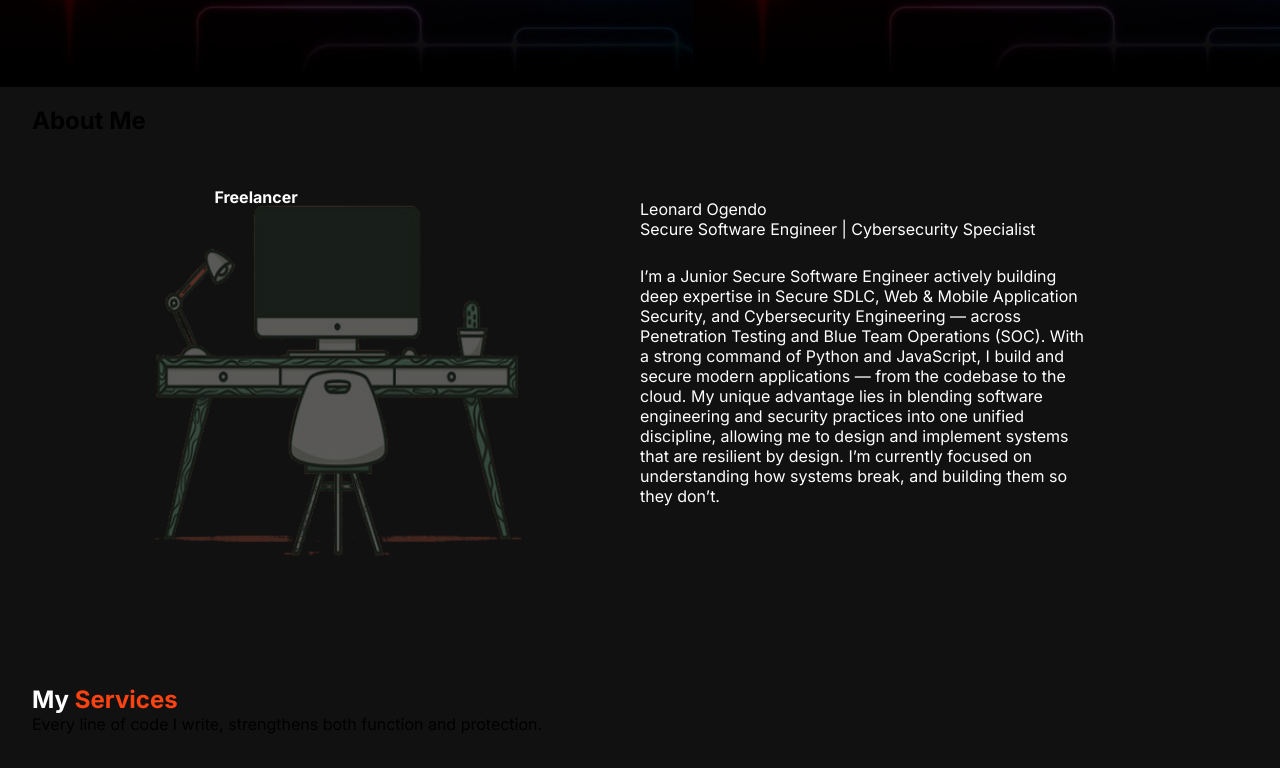
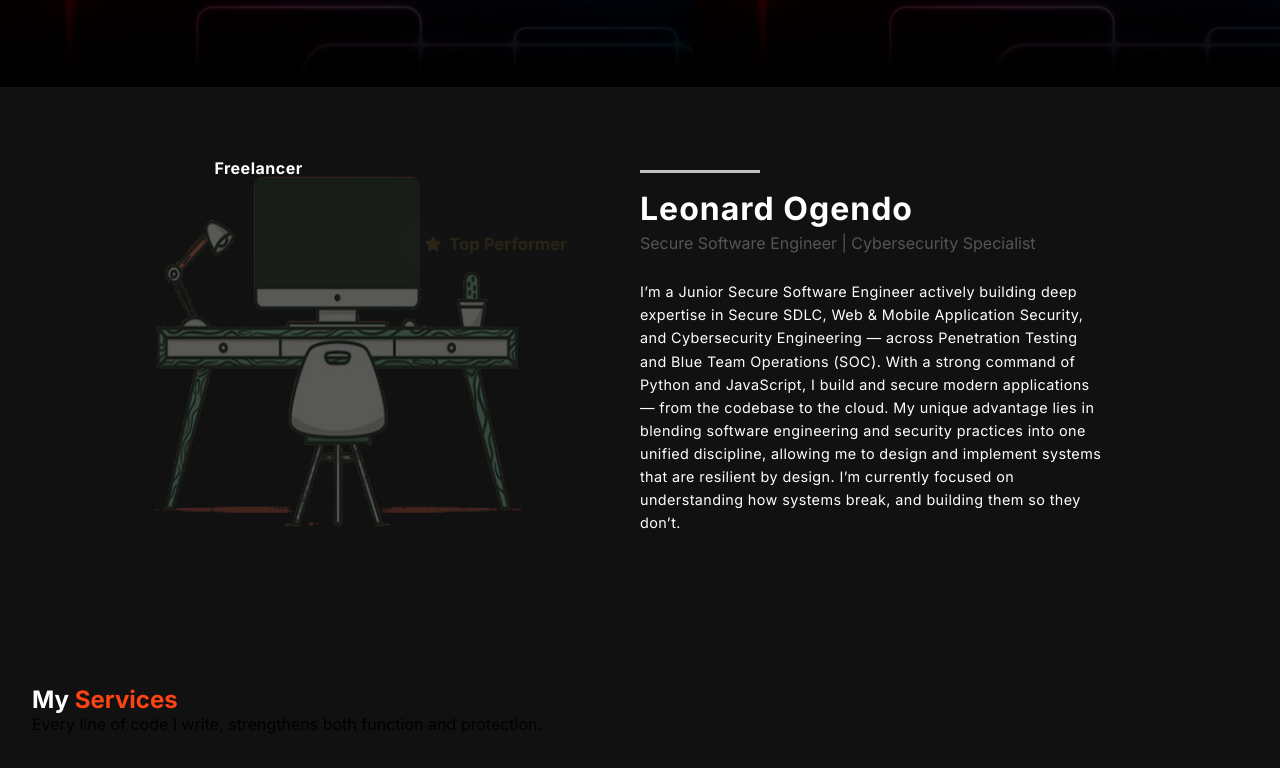
Before and after one commit to LeonardOgendo/my-developer-portfolio-v2, a React (Vite) app: page / in a window 1280 px wide. Shown: the part 713-1481 px from the top of the page. Built offline with nearby package versions, Linux system fonts and the light colour scheme.

Commit message:
Update About section

```diff
--- a/src/components/AboutMe.jsx
+++ b/src/components/AboutMe.jsx
@@ -1,24 +1,24 @@
 import React, { useState, useEffect } from "react";
 import profilePhoto from '../assets/portfolio-user.png';
-import backgroundImage from '../assets/backgrounds/box-rule3-bg.jpg';
-
+import TopPerformerCard from "../shared/components/TopPerformerCard";
 
 const AboutMe = () => {
     return (
         <div id="about" className="section-body">
             <div className="about-container">
-                <h2>About Me</h2>
 
                 <div className="about-content-wrapper">
+                    <TopPerformerCard />
                     <div className="photo-container">
                         <span className="work-st">Freelancer</span>
                         <img src={profilePhoto} alt="profile" />
                     </div>
                     <div className="readme">
-                        <p>Leonard Ogendo</p>
+                        <div id="underline"></div>
+                        <p className="pro-name">Leonard Ogendo</p>
                         <p className="pro-title">Secure Software Engineer | Cybersecurity Specialist </p>
 
-                        <p>I’m a Junior Secure Software Engineer actively building deep expertise in Secure SDLC, Web & Mobile Application Security,
+                        <p className="pro-desc">I’m a Junior Secure Software Engineer actively building deep expertise in Secure SDLC, Web & Mobile Application Security,
                             and Cybersecurity Engineering — across Penetration Testing and Blue Team Operations (SOC).
                             With a strong command of Python and JavaScript, I build and secure modern applications — from the codebase to the cloud.
                             My unique advantage lies in blending software engineering and security practices into one unified discipline, allowing me to design and implement
--- /dev/null
+++ b/src/shared/components/TopPerformerCard.jsx
@@ -0,0 +1,13 @@
+// TopPerformerCard.jsx
+import { FaStar } from 'react-icons/fa';
+
+const TopPerformerCard = () => {
+  return (
+    <div className="top-performer-card">
+      <FaStar className="star-icon" />
+      Top Performer
+    </div>
+  );
+};
+
+export default TopPerformerCard;
--- a/src/styles/styles.css
+++ b/src/styles/styles.css
@@ -224,6 +224,7 @@ a:visited {
 .about-content-wrapper {
   display: flex;
   padding-top: 2.5rem;
+  position: relative;
 }
 .photo-container {
   flex-basis: 50%;
@@ -241,19 +242,94 @@ a:visited {
   top: 3%;
   left: 30%;
   font-weight: bold;
+  z-index: 5;
+  letter-spacing: 0.5px;
 }
 .readme {
   margin-top: 1.5rem;
   flex-basis: 50%;
 }
 .readme p {
+  width: 77%;
+}
+.pro-name {
+  font-size: 2rem;
+  font-weight: 700;
+  margin-bottom: 5px;
   color: #fff;
-  width: 75%;
+  letter-spacing: 1px;
+}
+.pro-title {
+  margin-bottom: 1.7rem;
+  color: #555;
+}
+.pro-desc {
+  color: #fff;
+  font-size: 0.9rem;
+  line-height: 1.6;
+  letter-spacing: 0.4px;
 }
 
-.pro-title {
-  margin-bottom: 1.7rem;
+#underline {
+  height: 3px;
+  background: #c2c2c2;
+  width: 120px;
+  margin-bottom: 1rem;
 }
+
+/*--TopPerformer Card--*/
+.top-performer-card {
+  position: absolute;
+  top: 25%;
+  left: 30%;
+  display: inline-flex;
+  align-items: center;
+  gap: 0.5rem;
+  background: #1e1e2f;
+  color: #fcd34d;
+  padding: 1rem 1.5rem;
+  border-radius: 12px;
+  font-weight: bold;
+  font-size: 1.1rem;
+  box-shadow: 0 0 12px rgba(252, 211, 77, 0.4);
+  animation: fadeHoldGlow 7s ease-in-out infinite;
+  opacity: 0.1; /* initial */
+}
+
+.star-icon {
+  color: #fcd34d;
+}
+
+/* Keyframes that hold glow for 3s before fading out */
+@keyframes fadeHoldGlow {
+  0% {
+    opacity: 0.1;
+    box-shadow: none;
+    transform: scale(0.95);
+  }
+  10% {
+    opacity: 0.9;
+    box-shadow: 0 0 10px rgba(252, 211, 77, 0.6);
+    transform: scale(1);
+  }
+  60% {
+    opacity: 0.9; /* hold for a while */
+    box-shadow: 0 0 10px rgba(252, 211, 77, 0.6);
+    transform: scale(1);
+  }
+  90% {
+    opacity: 0.1;
+    box-shadow: none;
+    transform: scale(0.95);
+  }
+  100% {
+    opacity: 0.1;
+    box-shadow: none;
+    transform: scale(0.95);
+  }
+}
+
+
 
 
 /*-- Skills -- */
```
